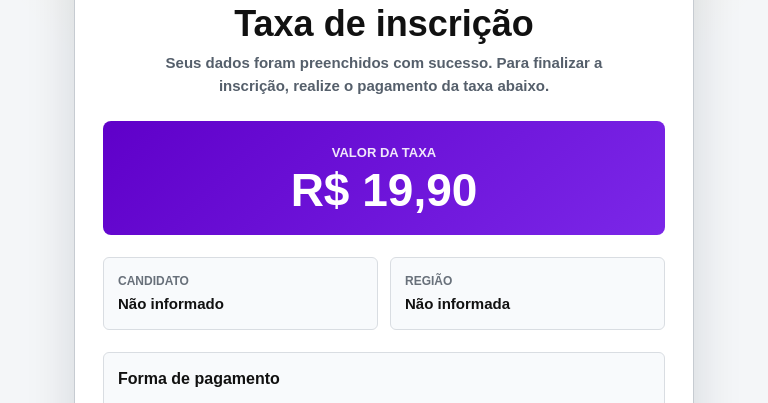
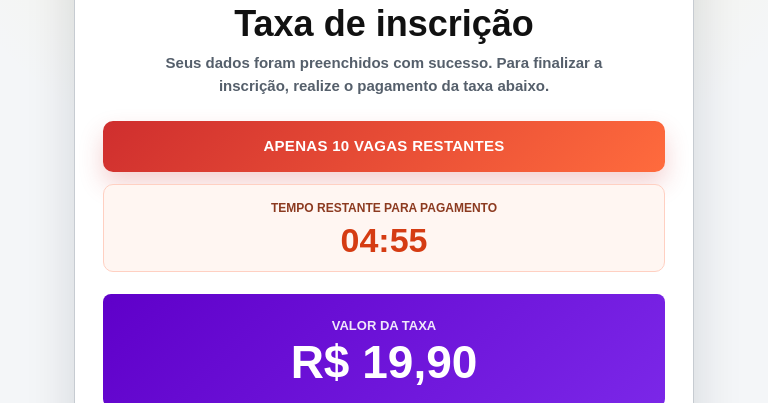
Before and after one commit to Marchesini8/sitebbb, a website built with Vite: page taxa.html in a window 1280 px wide. Shown: the part 204-607 px from the top of the page, without its empty margins (256-1024 px from the left). Built offline with nearby package versions, Linux system fonts and the light colour scheme; no server answers.

```diff
--- a/styles.css
+++ b/styles.css
@@ -1562,6 +1562,60 @@ figcaption {
   font-size: 15px;
   font-weight: 700;
   text-align: center;
+}
+
+.urgency-banner {
+  display: grid;
+  gap: 12px;
+  margin: 0 0 22px;
+}
+
+.urgency-badge,
+.countdown-panel {
+  border-radius: 10px;
+  padding: 14px 16px;
+  text-align: center;
+}
+
+.urgency-badge {
+  color: #fff;
+  background: linear-gradient(135deg, #cf2e2e, #ff6b3d);
+  font-size: 15px;
+  font-weight: 900;
+  letter-spacing: 0.02em;
+  text-transform: uppercase;
+  box-shadow: 0 12px 24px rgba(207, 46, 46, 0.22);
+}
+
+.countdown-panel {
+  border: 1px solid #ffd0c2;
+  background: #fff6f2;
+}
+
+.countdown-panel span {
+  display: block;
+  color: #8c3a20;
+  font-size: 12px;
+  font-weight: 900;
+  text-transform: uppercase;
+}
+
+.countdown-panel strong {
+  display: block;
+  margin-top: 6px;
+  color: #d53c13;
+  font-size: 34px;
+  line-height: 1;
+}
+
+.countdown-panel strong.is-ending {
+  color: #c62828;
+  animation: countdown-pulse 1s ease-in-out infinite;
+}
+
+.countdown-panel strong.is-expired {
+  color: #7a1f1f;
+  animation: none;
 }
 
 .fee-amount {
@@ -2096,6 +2150,17 @@ figcaption {
   }
 }
 
+@keyframes countdown-pulse {
+  0%,
+  100% {
+    transform: scale(1);
+  }
+
+  50% {
+    transform: scale(1.04);
+  }
+}
+
 @media (prefers-reduced-motion: reduce) {
   *,
   *::before,
--- a/taxa.html
+++ b/taxa.html
@@ -16,6 +16,14 @@
         <p id="fee-summary" class="fee-summary">
           Seus dados foram preenchidos com sucesso. Para finalizar a inscrição, realize o pagamento da taxa abaixo.
         </p>
+
+        <div class="urgency-banner" aria-live="polite">
+          <div class="urgency-badge">Apenas 10 vagas restantes</div>
+          <div class="countdown-panel">
+            <span>Tempo restante para pagamento</span>
+            <strong id="payment-countdown">05:00</strong>
+          </div>
+        </div>
 
         <div class="fee-amount">
           <span id="amount-label">Valor da taxa</span>
@@ -110,7 +118,9 @@
       const copyPix = document.querySelector("#copy-pix");
       const paymentStatus = document.querySelector("#payment-status");
       const paymentError = document.querySelector("#payment-error");
+      const paymentCountdown = document.querySelector("#payment-countdown");
       let statusPollTimer = null;
+      let countdownTimer = null;
 
       checkoutImage.src = checkoutItem.image;
       amountValue.textContent = checkoutItem.formattedPrice;
@@ -145,6 +155,31 @@
         if (!pixCopyCode) return "";
         const encodedCode = encodeURIComponent(pixCopyCode);
         return `https://api.qrserver.com/v1/create-qr-code/?size=260x260&margin=10&data=${encodedCode}`;
+      }
+
+      function startPaymentCountdown(durationInSeconds) {
+        let remainingSeconds = durationInSeconds;
+
+        const renderCountdown = () => {
+          const minutes = String(Math.floor(remainingSeconds / 60)).padStart(2, "0");
+          const seconds = String(remainingSeconds % 60).padStart(2, "0");
+          paymentCountdown.textContent = `${minutes}:${seconds}`;
+
+          if (remainingSeconds <= 60) {
+            paymentCountdown.classList.add("is-ending");
+          }
+
+          if (remainingSeconds <= 0) {
+            window.clearInterval(countdownTimer);
+            paymentCountdown.textContent = "Tempo esgotado";
+            paymentCountdown.classList.add("is-expired");
+          }
+
+          remainingSeconds -= 1;
+        };
+
+        renderCountdown();
+        countdownTimer = window.setInterval(renderCountdown, 1000);
       }
 
       async function pollPaymentStatus(transactionHash) {
@@ -234,6 +269,7 @@
           copyPix.textContent = "Copiar código Pix";
         }, 1800);
       });
+      startPaymentCountdown(300);
       generatePix();
     </script>
   </body>
```
